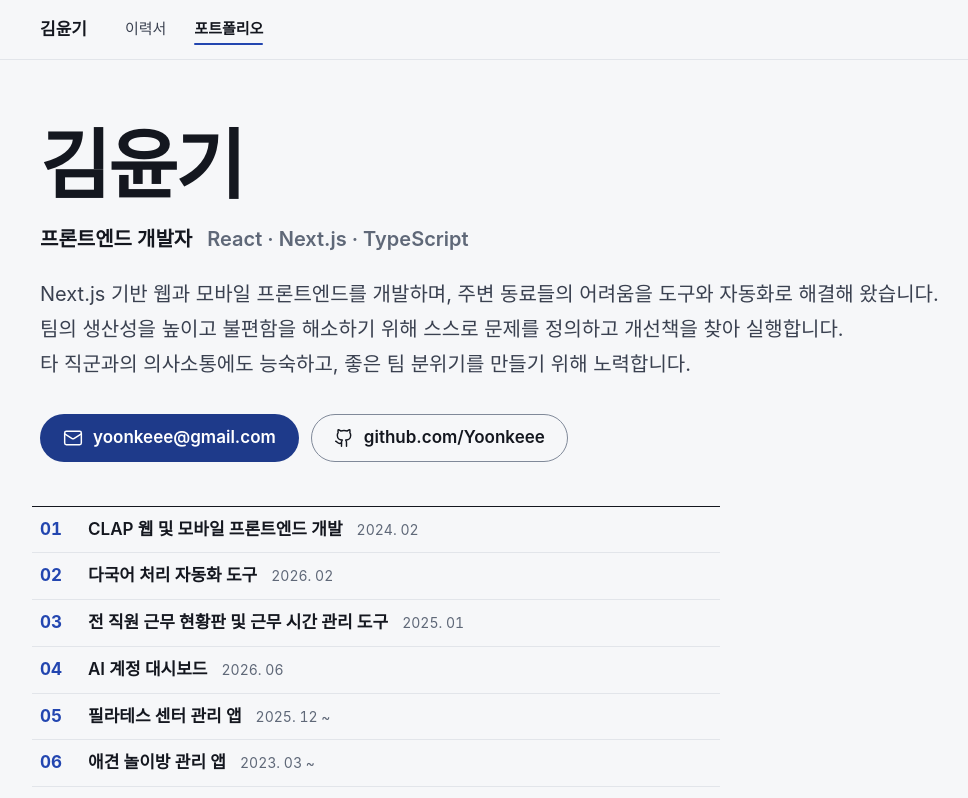
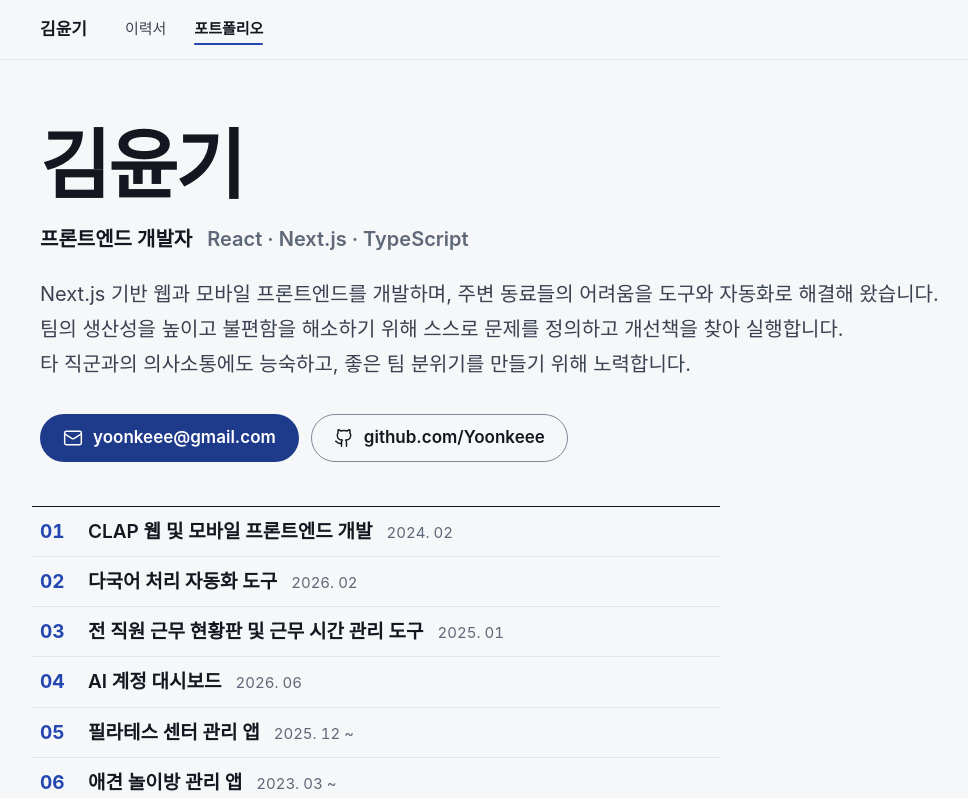
Before and after one commit to Yoonkeee/yoonkeee.github.io, a Next.js app: page /pf in a window 1280 px wide. Shown: the top 798 px of the page, without its empty margins (8-976 px from the left). Built offline with nearby package versions, Linux system fonts and the light colour scheme; a web font is replaced by a local one.

Commit message:
feat: 목차 글자 크기를 키움

```diff
--- a/src/components/Toc.module.css
+++ b/src/components/Toc.module.css
@@ -16,6 +16,7 @@
   padding: 8px;
   border-bottom: 1px solid var(--line);
   color: var(--ink);
+  font-size: 1.1875rem;
   text-decoration: none;
   transition: background-color 160ms ease;
 }
@@ -47,7 +48,7 @@
 
 .note {
   color: var(--ink-muted);
-  font-size: var(--fs-small);
+  font-size: 0.9375rem;
   font-variant-numeric: tabular-nums;
   white-space: nowrap;
 }
```
